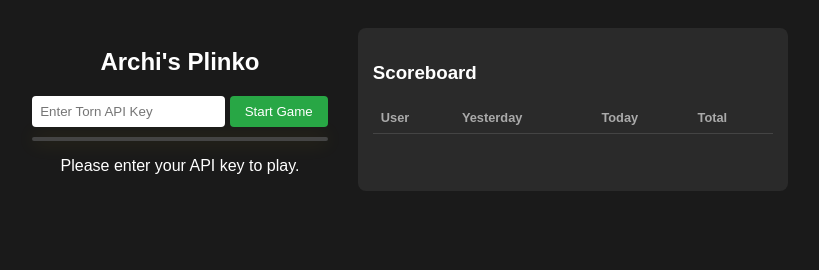
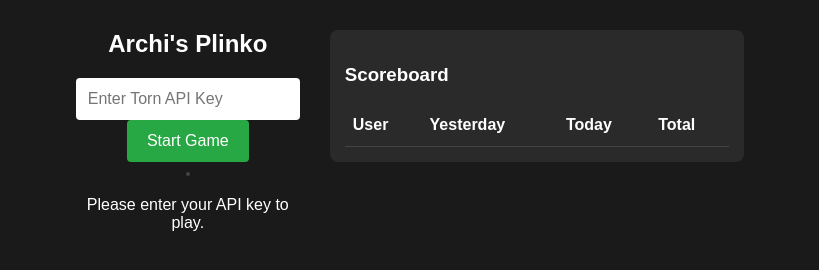
Before and after one commit to deviyl/plinko, a plain HTML site: page index.html in a window 1280 px wide. Shown: the whole page, without its empty margins (230-1049 px from the left). Drawn offline with nearby package versions, Linux system fonts and the light colour scheme; no server answers.

Commit message:
Update style.css

```diff
--- a/style.css
+++ b/style.css
@@ -3,33 +3,55 @@ body {
     color: white;
     font-family: sans-serif;
     display: flex;
-    justify-content: center;
-    padding: 20px;
+    flex-direction: column; /* Stack vertically by default */
+    align-items: center;
+    padding: 10px;
+    margin: 0;
+    overflow-x: auto; /* Allow horizontal scrolling if board is too big */
 }
 
-.container {
-    display: flex;
-    gap: 30px;
+/* On large screens, put game and leaderboard side-by-side */
+@media (min-width: 1200px) {
+    .container {
+        display: flex;
+        flex-direction: row;
+        gap: 30px;
+        align-items: flex-start;
+    }
 }
 
 .game-area {
     text-align: center;
+    max-width: 100%;
 }
 
 #game-container {
     border: 2px solid #444;
     background: #000;
     margin-top: 10px;
-    box-shadow: 0 0 20px rgba(255, 204, 0, 0.2);
     border-radius: 8px;
-    overflow: hidden;
+    /* This ensures the board stays centered even if it's wider than the screen */
+    display: inline-block;
+}
+
+#game-container canvas {
+    max-width: 100vw; /* Scale the display to fit the phone width */
+    height: auto;    /* Keep the aspect ratio correct */
+    display: block;
 }
 
 .leaderboard {
     background: #2a2a2a;
     padding: 15px;
     border-radius: 8px;
-    min-width: 400px;
+    margin-top: 20px;
+    width: 100%;
+    max-width: 800px;
+    box-sizing: border-box;
+}
+
+.table-wrapper {
+    overflow-x: auto; /* Allows the table to scroll if it's too wide */
 }
 
 table {
@@ -38,30 +60,25 @@ table {
 }
 
 th, td {
-    padding: 8px;
+    padding: 12px 8px;
     border-bottom: 1px solid #444;
     text-align: left;
 }
 
-th { color: #aaa; font-size: 0.8em; }
-
 input {
-    padding: 8px;
+    padding: 12px;
     border-radius: 4px;
     border: none;
+    width: 200px;
+    font-size: 16px; /* Prevents iOS auto-zoom on focus */
 }
 
 button {
-    padding: 8px 15px;
+    padding: 12px 20px;
     background: #28a745;
     color: white;
     border: none;
     border-radius: 4px;
     cursor: pointer;
+    font-size: 16px;
 }
-
-#game-container canvas {
-    cursor: crosshair;
-    display: block;
-    margin: 0 auto;
-}
```
